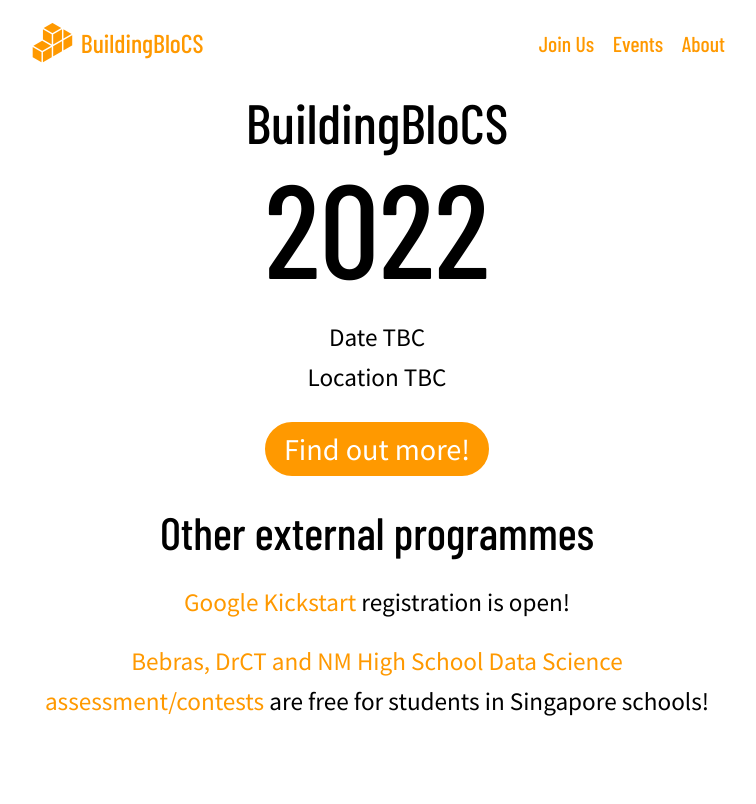
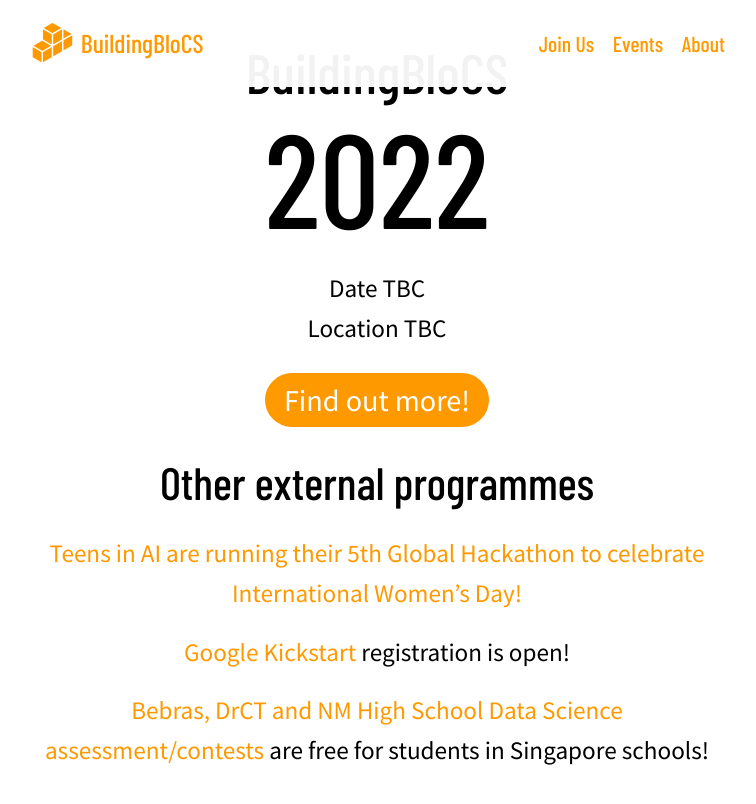
Before and after one commit to buildingblocs/2022, a Jekyll site: the page built from index.md, in a window 1280 px wide and 900 px high. Shown: the top 804 px of the window, without its empty margins (263-1019 px from the left). Built offline with Jekyll 4.4.1, drawn with Linux system fonts in a browser that asks for light colours; some web fonts are replaced.

Commit message:
added teens in AI event

```diff
--- a/index.md
+++ b/index.md
@@ -18,6 +18,7 @@
         <a class="btn brand" href="{{ site.baseurl }}/about/about-us/">Find out more!</a>
 	</p>
 	    <h2>Other external programmes</h2>
+	    <p><a href="https://www.teensinai.com/iwdhack2022/">Teens in AI are running their 5th Global Hackathon to celebrate International Women’s Day!</a></p>
 	    <p><a href="https://codingcompetitions.withgoogle.com/kickstart">Google Kickstart</a> registration is open!</p>
 	    <p><a href="https://for.edu.sg/bebrasdrctds">Bebras, DrCT and NM High School Data Science assessment/contests</a> are free for students in Singapore schools!</p>
     <br/><br/><br/><br/><br/><br/>
```
